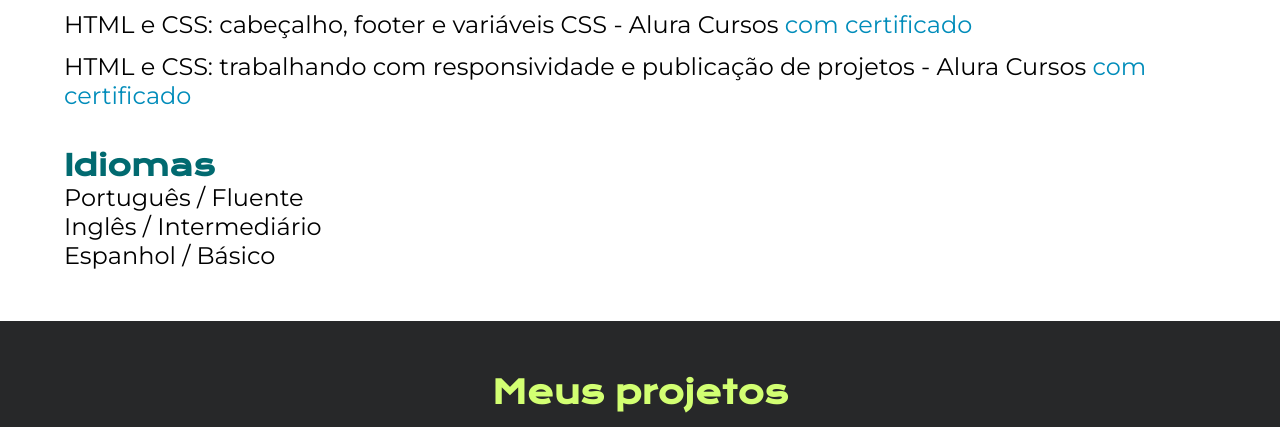
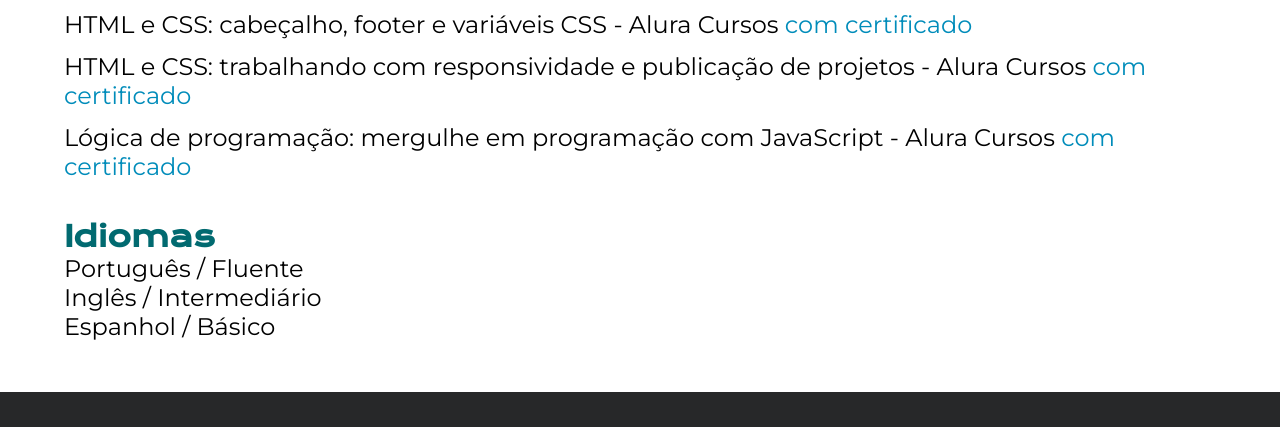
Before and after one commit to lucasweacked/new_portfolio, a plain HTML site: page index.html in a window 1280 px wide. Shown: the part 1842-2269 px from the top of the page. Drawn offline with nearby package versions, Linux system fonts and the light colour scheme.

Commit message:
Update index.html

```diff
--- a/index.html
+++ b/index.html
@@ -49,6 +49,7 @@
                 <li>HTML e CSS: Classes, posicionamento e Flexbox - Alura Cursos <a href="https://cursos.alura.com.br/user/lucasweacked21/course/html-css-classes-posicionamento-flexbox/certificate" target="_blank">com certificado</a></li>
                 <li>HTML e CSS: cabeçalho, footer e variáveis CSS - Alura Cursos <a href="https://cursos.alura.com.br/user/lucasweacked21/course/html-css-cabecalho-footer-variaveis-css/certificate" target="_blank">com certificado</a></li>
                 <li>HTML e CSS: trabalhando com responsividade e publicação de projetos - Alura Cursos <a href="https://cursos.alura.com.br/user/lucasweacked21/course/html-css-responsividade-publicacao-projetos/certificate" target="_blank">com certificado</a></li>
+                <li>Lógica de programação: mergulhe em programação com JavaScript - Alura Cursos <a href="https://cursos.alura.com.br/user/lucasweacked21/course/logica-programacao-mergulhe-programacao-javascript/certificate" target="_blank">com certificado</a></li>
             </ul>
 
             <!-- Idiomas -->
```
